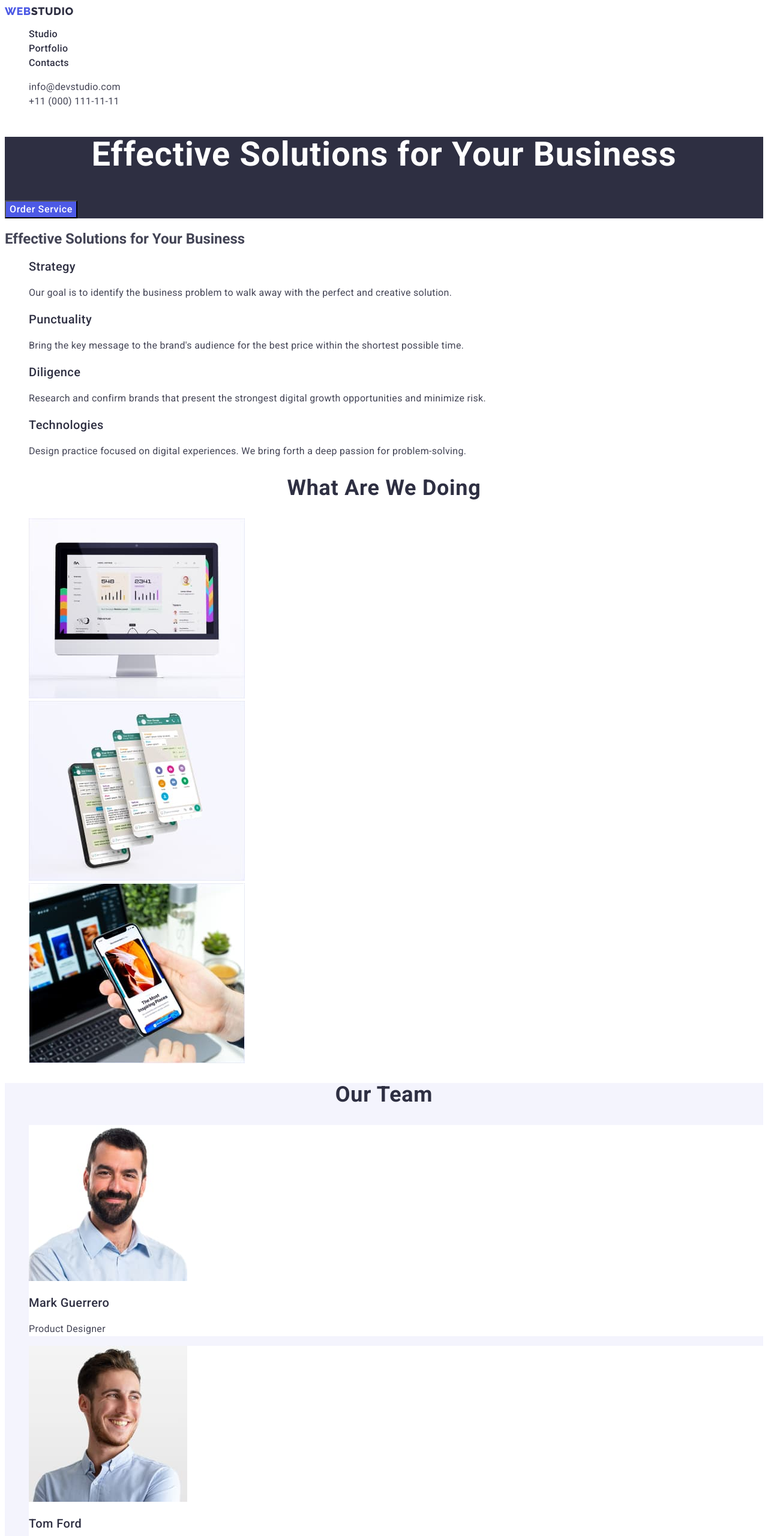
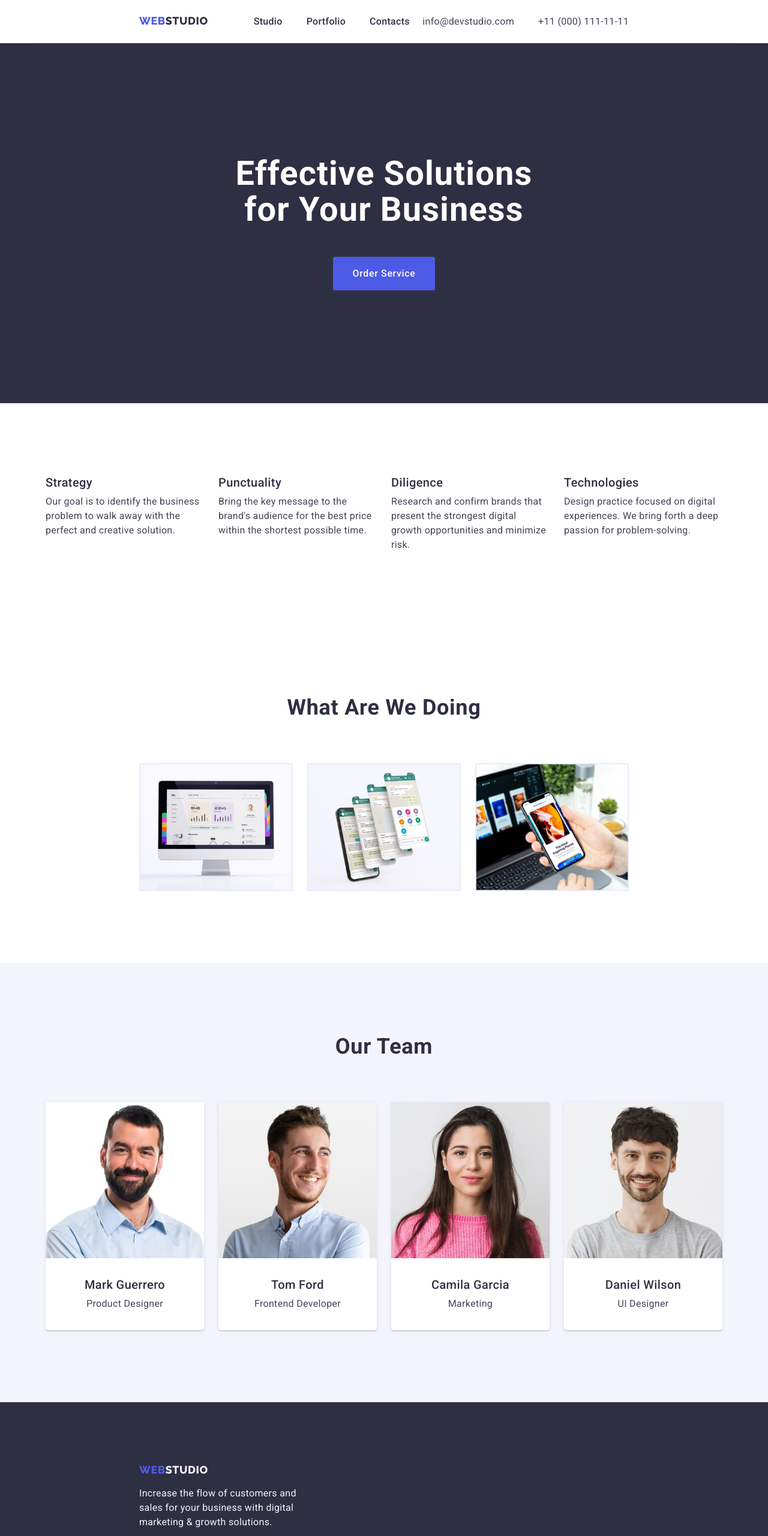
Before and after one commit to AgataR1/goit-markup-hw-03, a plain HTML site: page index.html in a window 1280 px wide. Shown: the top 2560 px of the page at 60% size. Drawn offline with nearby package versions, Linux system fonts and the light colour scheme.

Commit message:
update hw3

```diff
--- a/css/styles.css
+++ b/css/styles.css
@@ -1,3 +1,8 @@
+* {
+  margin: 0;
+  padding: 0;
+}
+
 :root {
   --iris: #4d5ae5;
   --navy-blue: #2e2f42;
@@ -5,6 +10,7 @@
   --ocean: #404bbf;
   --slate: #434455;
   --white: #ffffff;
+  --cornflower: #e7e9fc;
 }
 
 body {
@@ -15,6 +21,26 @@ body {
 
 a {
   text-decoration: none;
+  display: inline-block;
+}
+
+img {
+  display: block;
+  max-width: 100%;
+  height: auto;
+}
+
+button {
+  cursor: pointer;
+  border: none;
+  border-radius: 4px;
+}
+
+ul,
+ol {
+  list-style: none;
+  padding: 0;
+  margin-left: 0;
 }
 
 .logo {
@@ -26,10 +52,7 @@ a {
   letter-spacing: 0.54px;
   text-transform: uppercase;
   text-decoration: none;
-}
-
-.logo {
-  text-decoration: none;
+  margin-right: 76px;
 }
 
 .highlight {
@@ -90,6 +113,8 @@ a {
   line-height: 1.07;
   letter-spacing: 0.02em;
   text-align: center;
+  width: 496px;
+  padding-top: 188px;
 }
 
 .first-section-button {
@@ -102,6 +127,10 @@ a {
   line-height: 1.5;
   color: var(--white);
   cursor: pointer;
+  padding: 16px 32px;
+  border: 4px;
+  margin-top: 48px;
+  margin-bottom: 188px;
 }
 .first-section-button:hover {
   background-color: var(--ocean);
@@ -117,6 +146,8 @@ a {
   font-weight: 500;
   line-height: 1.2;
   letter-spacing: 0.02em;
+  width: 264px;
+  margin-bottom: 8px;
 }
 
 .description {
@@ -125,6 +156,7 @@ a {
   font-weight: 400;
   line-height: 1.5;
   letter-spacing: 0.02em;
+  width: 264px;
 }
 
 .header-two {
@@ -186,3 +218,128 @@ a {
   line-height: 1.5;
   letter-spacing: 0.02em;
 }
+.container {
+  max-width: 1158px;
+  padding: 0 15px;
+  margin: 0 auto;
+}
+.visually-hidden {
+  position: absolute;
+  width: 1px;
+  height: 1px;
+  margin: -1px;
+  border: 0;
+  padding: 0;
+  white-space: nowrap;
+  clip-path: inset(100%);
+  clip: rect(0 0 0 0);
+  overflow: hidden;
+}
+
+.menu {
+  display: flex;
+  justify-content: space-between;
+  align-items: center;
+  height: 72px;
+  border-bottom: 1px solid var(--cornflower);
+  flex-shrink: 0;
+}
+.menu-nav {
+  display: flex;
+  margin-left: 156px;
+}
+.menu-list {
+  display: flex;
+  gap: 40px;
+}
+.contact-list {
+  display: flex;
+  gap: 40px;
+}
+
+.addresses {
+  margin-left: auto;
+  margin-right: 156px;
+}
+
+.first-section-div {
+  display: flex;
+  flex-direction: column;
+  align-items: center;
+}
+.solutions-list {
+  display: flex;
+  gap: 24px;
+  margin-top: 120px;
+  margin-bottom: 120px;
+}
+
+.images-list {
+  display: flex;
+  gap: 24px;
+  margin-top: 72px;
+  margin-left: 156px;
+  margin-right: 156px;
+  margin-bottom: 120px;
+}
+.images-list > li > img {
+  border: 1px solid var(--cornflower);
+}
+.team-list {
+  display: flex;
+  gap: 24px;
+  justify-content: center;
+  padding-bottom: 120px;
+  padding-left: 156px;
+  padding-right: 156px;
+}
+.header-two {
+  padding-top: 120px;
+  margin-bottom: 72px;
+}
+.section-four-item > div {
+  text-align: center;
+  margin-top: 32px;
+  margin-bottom: 32px;
+  gap: 8px;
+}
+.section-four-item {
+  border-radius: 0px 0px 4px 4px;
+  box-shadow: 0px 2px 1px 0px rgba(46, 47, 66, 0.08),
+    0px 1px 1px 0px rgba(46, 47, 66, 0.16),
+    0px 1px 6px 0px rgba(46, 47, 66, 0.08);
+}
+.page-footer-description {
+  width: 264px;
+  padding-bottom: 100px;
+}
+.footer-content {
+  display: flex;
+  flex-direction: column;
+  justify-content: baseline;
+  margin-left: 156px;
+}
+.footer-content a {
+  padding-top: 101.5px;
+  margin-bottom: 17.5px;
+}
+.button-list {
+  display: flex;
+  gap: 24px;
+  margin-top: 96px;
+  margin-bottom: 72px;
+  padding-left: 427px;
+  padding-right: 427px;
+}
+.portfolio-images {
+  display: flex;
+  flex-wrap: wrap;
+  gap: 24px;
+  padding-bottom: 120px;
+}
+.photo div {
+  padding-left: 16px;
+  padding-right: 16px;
+  margin-top: 32px;
+  margin-bottom: 32px;
+}
--- a/index.html
+++ b/index.html
@@ -4,6 +4,10 @@
     <meta charset="UTF-8" />
     <meta name="viewport" content="width=device-width, initial-scale=1.0" />
     <title>Document</title>
+    <link
+      rel="stylesheet"
+      href="node_modules/modern-normalize/modern-normalize.css"
+    />
     <link rel="stylesheet" href="css/styles.css" />
 
     <link rel="preconnect" href="https://fonts.googleapis.com" />
@@ -21,11 +25,12 @@
   </head>
   <body>
     <header>
-      <nav>
+      <div class="menu container">
+        <nav class="menu-nav">
           <a class="logo link" href="./index.html"
             >Web<span class="highlight">Studio</span></a
           >
-        <ul class="list">
+          <ul class="menu-list list">
             <li><a class="list-item link" href="./index.html">Studio</a></li>
             <li>
               <a class="list-item link" href="./portfolio.html">Portfolio</a>
@@ -47,22 +52,26 @@
             </li>
           </ul>
         </address>
+      </div>
     </header>
     <main>
       <section class="first-section">
+        <div class="first-section-div container">
           <h1 class="header-one">Effective Solutions for Your Business</h1>
           <button class="first-section-button" type="button">
             Order Service
           </button>
+        </div>
       </section>
       <section>
-        <h2>Effective Solutions for Your Business</h2>
-        <ul class="list">
+        <div class="container">
+          <h2 class="visually-hidden">Effective Solutions for Your Business</h2>
+          <ul class="solutions-list list">
             <li>
               <h3 class="third-header">Strategy</h3>
               <p class="description">
-              Our goal is to identify the business problem to walk away with the
-              perfect and creative solution.
+                Our goal is to identify the business problem to walk away with
+                the perfect and creative solution.
               </p>
             </li>
             <li>
@@ -87,10 +96,12 @@
               </p>
             </li>
           </ul>
+        </div>
       </section>
       <section>
+        <div class="container">
           <h2 class="header-two">What are we doing</h2>
-        <ul class="list">
+          <ul class="images-list list">
             <li>
               <img
                 src="./images/img_11.jpg"
@@ -116,10 +127,12 @@
               />
             </li>
           </ul>
+        </div>
       </section>
       <section class="section-four">
+        <div class="container">
           <h2 class="header-two">Our Team</h2>
-        <ul class="list">
+          <ul class="team-list list">
             <li class="section-four-item">
               <img
                 src="./images/mark_2.jpg"
@@ -127,13 +140,22 @@
                 width="264"
                 height="260"
               />
+              <div>
                 <h3 class="third-header">Mark Guerrero</h3>
                 <p class="description">Product Designer</p>
+              </div>
             </li>
             <li class="section-four-item">
-            <img src="./images/tom_2.jpg" alt="Tom" width="264" height="260" />
+              <img
+                src="./images/tom_2.jpg"
+                alt="Tom"
+                width="264"
+                height="260"
+              />
+              <div>
                 <h3 class="third-header">Tom Ford</h3>
                 <p class="description">Frontend Developer</p>
+              </div>
             </li>
             <li class="section-four-item">
               <img
@@ -142,8 +164,10 @@
                 width="264"
                 height="260"
               />
+              <div>
                 <h3 class="third-header">Camila Garcia</h3>
                 <p class="description">Marketing</p>
+              </div>
             </li>
             <li class="section-four-item">
               <img
@@ -152,20 +176,27 @@
                 width="264"
                 height="260"
               />
+              <div>
                 <h3 class="third-header">Daniel Wilson</h3>
                 <p class="description">UI Designer</p>
+              </div>
             </li>
           </ul>
+        </div>
       </section>
     </main>
     <footer class="page-footer">
+      <div class="container">
+        <div class="footer-content">
           <a class="logo link" href="./index.html"
             >Web<span class="highlight-two">Studio</span></a
           >
           <p class="page-footer-description">
-        Increase the flow of customers and sales for your business with digital
-        marketing & growth solutions.
+            Increase the flow of customers and sales for your business with
+            digital marketing & growth solutions.
           </p>
+        </div>
+      </div>
     </footer>
   </body>
 </html>
```
Also changed, not shown: portfolio.html (+36 -6 lines). Lines whose indentation alone changed are shown as unchanged.
